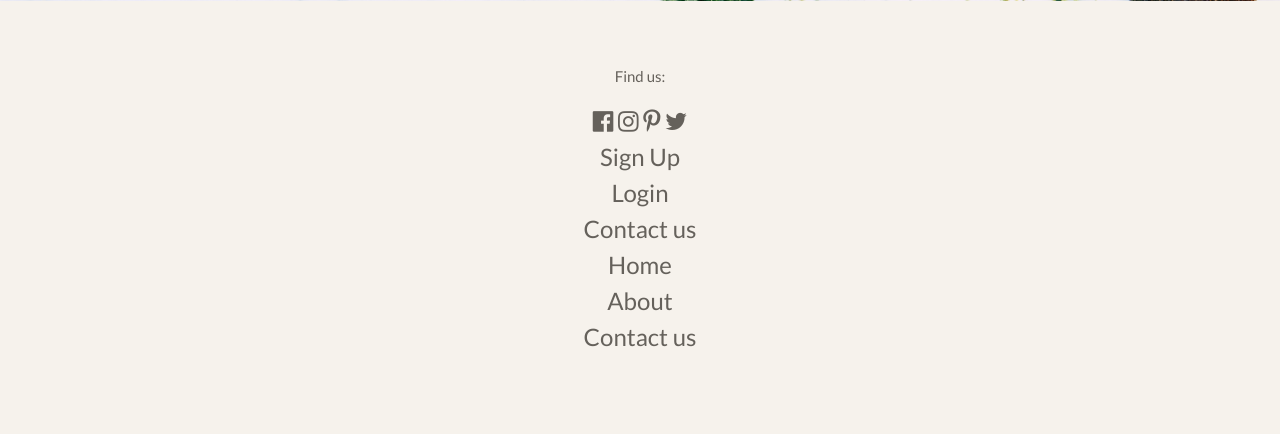
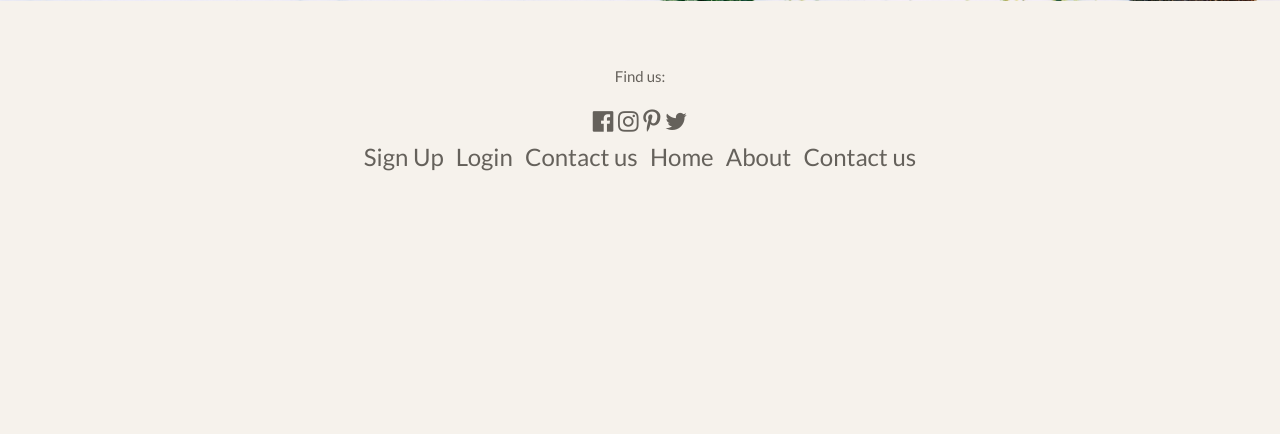
Before and after one commit to hmannelig/itech, a Django app: page /foodies/about/ in a window 1280 px wide. Shown: the part 705-1139 px from the top of the page. After the commit the page ends 876 px from the top, so only its background shows below. Run offline with Django 3.2, Linux system fonts and the light colour scheme; some libraries are stand-ins or nearby versions.

Commit message:
updated footer to appear on straight line

```diff
--- a/templates/foodies/footer.html
+++ b/templates/foodies/footer.html
@@ -21,14 +21,14 @@
 
     <ul class="list-inline">
         {% if user.is_authenticated %}
-        <li><a href="{% url 'foodies:logout' %}">Logout</a></li>
+        <li class="list-inline-item"><a href="{% url 'foodies:logout' %}">Logout</a></li>
         {% else %}
-        <li><a href="{% url 'foodies:register' %}">Sign Up</a></li>
-        <li><a href="{% url 'foodies:login' %}">Login</a></li>
-        <li><a href="{% url 'foodies:contact_us' %}">Contact us</a></li>
+        <li class="list-inline-item"><a href="{% url 'foodies:register' %}">Sign Up</a></li>
+        <li class="list-inline-item"><a href="{% url 'foodies:login' %}">Login</a></li>
+        <li class="list-inline-item"><a href="{% url 'foodies:contact_us' %}">Contact us</a></li>
         {% endif %}
-        <li><a href="{% url 'foodies:index' %}">Home</a></li>
-        <li><a href="{% url 'foodies:about' %}">About</a></li>
-        <li><a href="{% url 'foodies:contact_us' %}">Contact us</a></li>
+        <li class="list-inline-item"><a href="{% url 'foodies:index' %}">Home</a></li>
+        <li class="list-inline-item"><a href="{% url 'foodies:about' %}">About</a></li>
+        <li class="list-inline-item"><a href="{% url 'foodies:contact_us' %}">Contact us</a></li>
     </ul>
 </footer>
```
